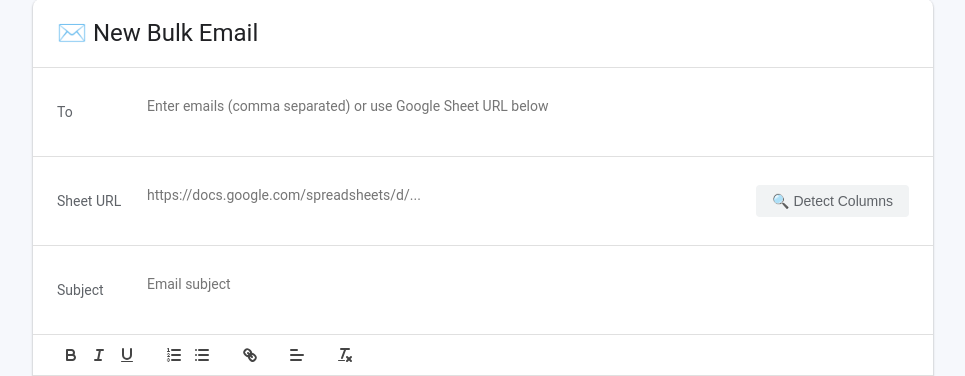
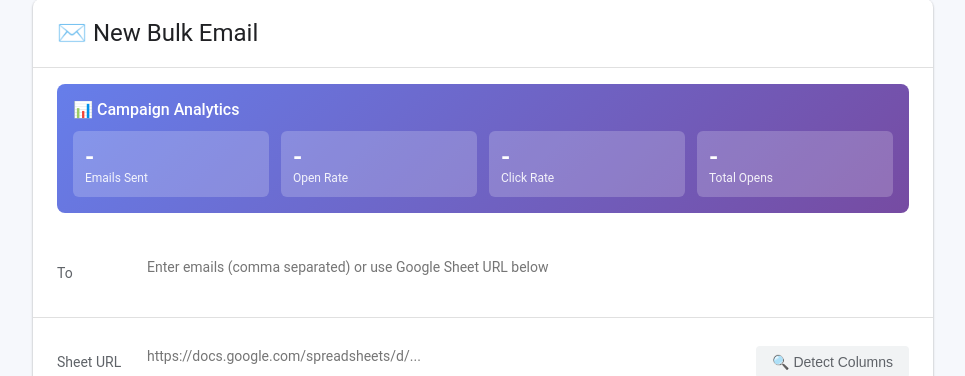
Before and after one commit to rohanchaudhary21/bulk-mailer, a Flask app: page /dashboard in a window 1280 px wide. Shown: the part 41-417 px from the top of the page, without its empty margins (157-1122 px from the left). Run offline with Flask 3, Linux system fonts and the light colour scheme; the visitor is signed in with stand-in values (Sample User, id 1); some libraries are stand-ins or nearby versions.

Commit message:
Update dashboard.html

```diff
--- a/templates/dashboard.html
+++ b/templates/dashboard.html
@@ -246,6 +246,29 @@
     <h1>✉️ New Bulk Email</h1>
   </div>
 
+  <!-- Analytics Widget -->
+  <div id="analyticsWidget" style="margin: 16px 24px; padding: 16px; background: linear-gradient(135deg, #667eea 0%, #764ba2 100%); border-radius: 8px; color: white;">
+    <h3 style="margin: 0 0 12px 0; font-size: 16px; font-weight: 500;">📊 Campaign Analytics</h3>
+    <div style="display: grid; grid-template-columns: repeat(auto-fit, minmax(150px, 1fr)); gap: 12px;">
+      <div style="background: rgba(255,255,255,0.2); padding: 12px; border-radius: 6px;">
+        <div style="font-size: 24px; font-weight: 600;" id="totalSent">-</div>
+        <div style="font-size: 12px; opacity: 0.9;">Emails Sent</div>
+      </div>
+      <div style="background: rgba(255,255,255,0.2); padding: 12px; border-radius: 6px;">
+        <div style="font-size: 24px; font-weight: 600;" id="openRate">-</div>
+        <div style="font-size: 12px; opacity: 0.9;">Open Rate</div>
+      </div>
+      <div style="background: rgba(255,255,255,0.2); padding: 12px; border-radius: 6px;">
+        <div style="font-size: 24px; font-weight: 600;" id="clickRate">-</div>
+        <div style="font-size: 12px; opacity: 0.9;">Click Rate</div>
+      </div>
+      <div style="background: rgba(255,255,255,0.2); padding: 12px; border-radius: 6px;">
+        <div style="font-size: 24px; font-weight: 600;" id="totalOpened">-</div>
+        <div style="font-size: 12px; opacity: 0.9;">Total Opens</div>
+      </div>
+    </div>
+  </div>
+
   <form id="emailForm" method="POST" action="/send" enctype="multipart/form-data">
 
     <!-- Recipients -->
@@ -357,6 +380,29 @@
 </div>
 
 <script>
+  // Load analytics on page load
+  async function loadAnalytics() {
+    try {
+      const response = await fetch('/api/analytics');
+      const data = await response.json();
+
+      if (response.ok) {
+        document.getElementById('totalSent').textContent = data.total_sent;
+        document.getElementById('openRate').textContent = data.open_rate + '%';
+        document.getElementById('clickRate').textContent = data.click_rate + '%';
+        document.getElementById('totalOpened').textContent = data.total_opened;
+      }
+    } catch (error) {
+      console.error('Failed to load analytics:', error);
+    }
+  }
+
+  // Load analytics when page loads
+  loadAnalytics();
+
+  // Refresh analytics every 30 seconds
+  setInterval(loadAnalytics, 30000);
+
   // Initialize Quill editor
   var quill = new Quill('#editor', {
     theme: 'snow',
```
